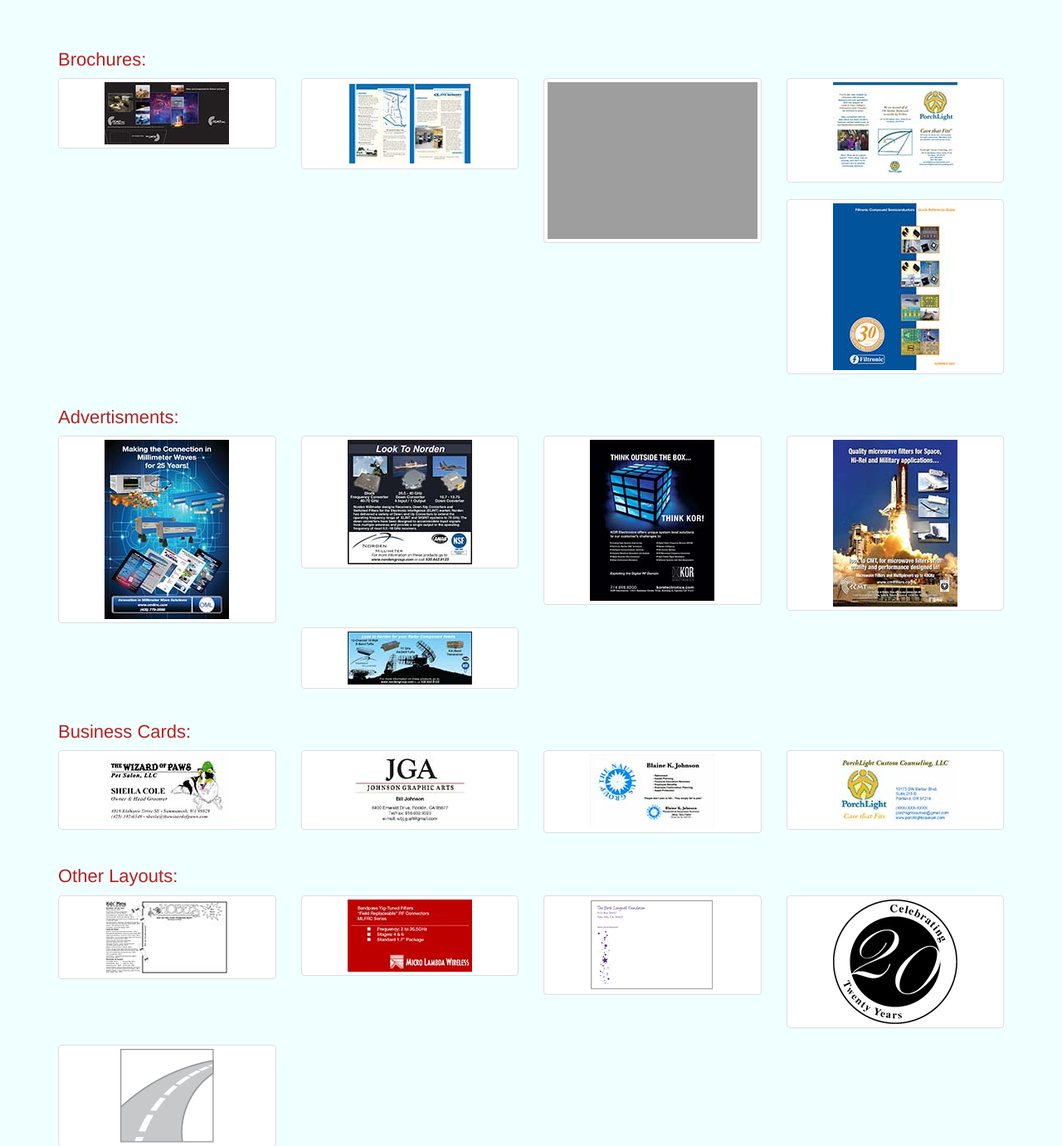
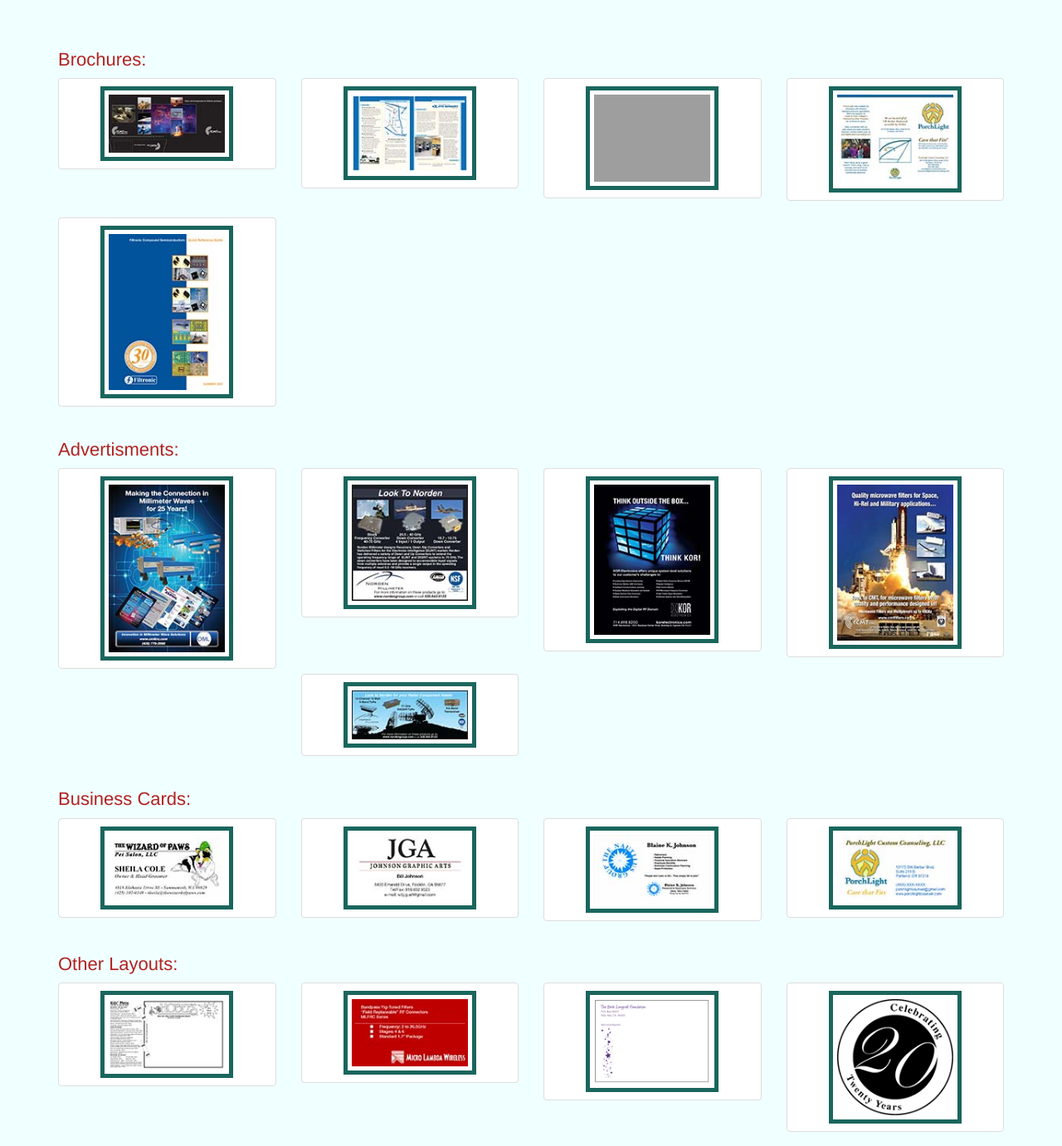
Before and after one commit to llramladu/portfolio, a Flask app: page /layouts in a window 1280 px wide. Shown: the part 101-1482 px from the top of the page at 83% size. Run offline with Flask 2, Linux system fonts and the light colour scheme; some libraries are stand-ins or nearby versions; grey boxes are pictures that could not be loaded.

Commit message:
CSS changes

```diff
--- a/static/styles/style.css
+++ b/static/styles/style.css
@@ -55,3 +55,11 @@ p {
   color: FireBrick;
 
 }
+img {
+    max-width: 100%;
+    height: auto;
+    width: 160px;
+    border: 5px solid #1A665D;
+    padding: 5px;
+    margin: 5px;
+}
```
